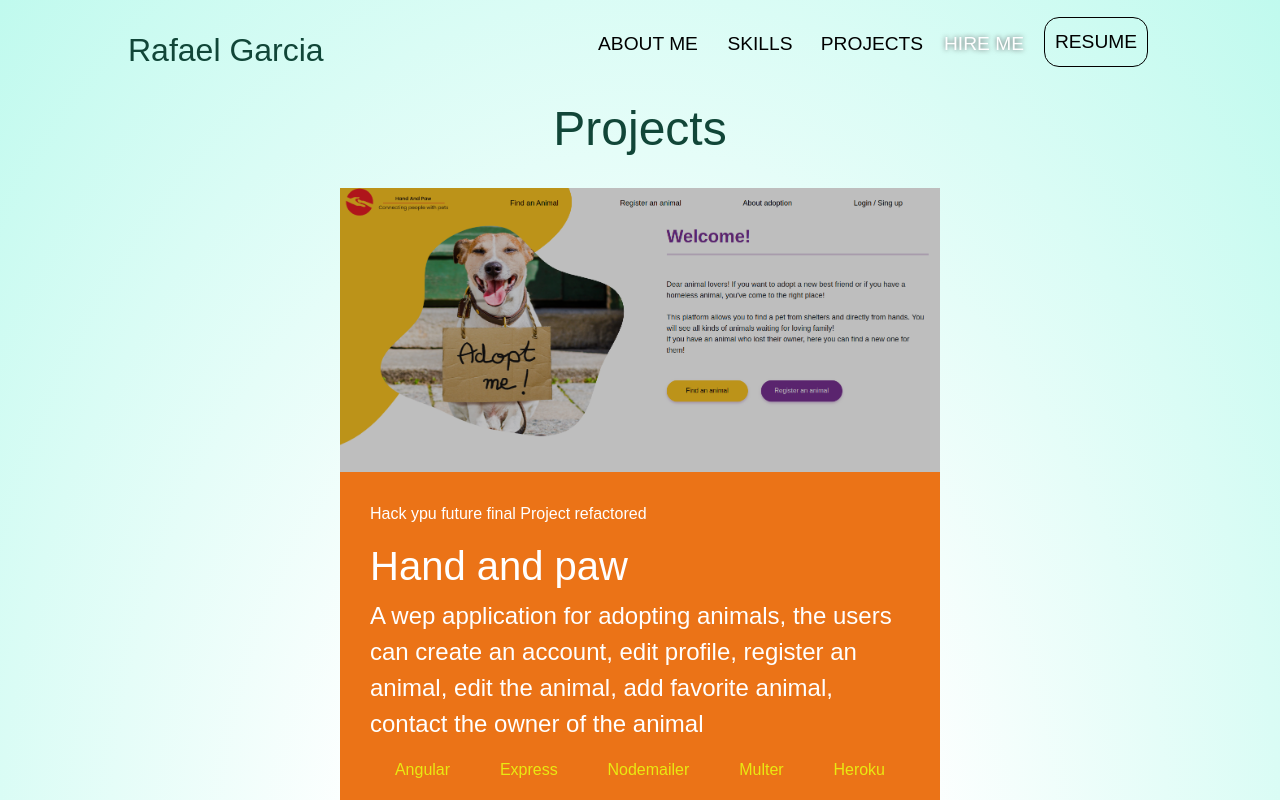
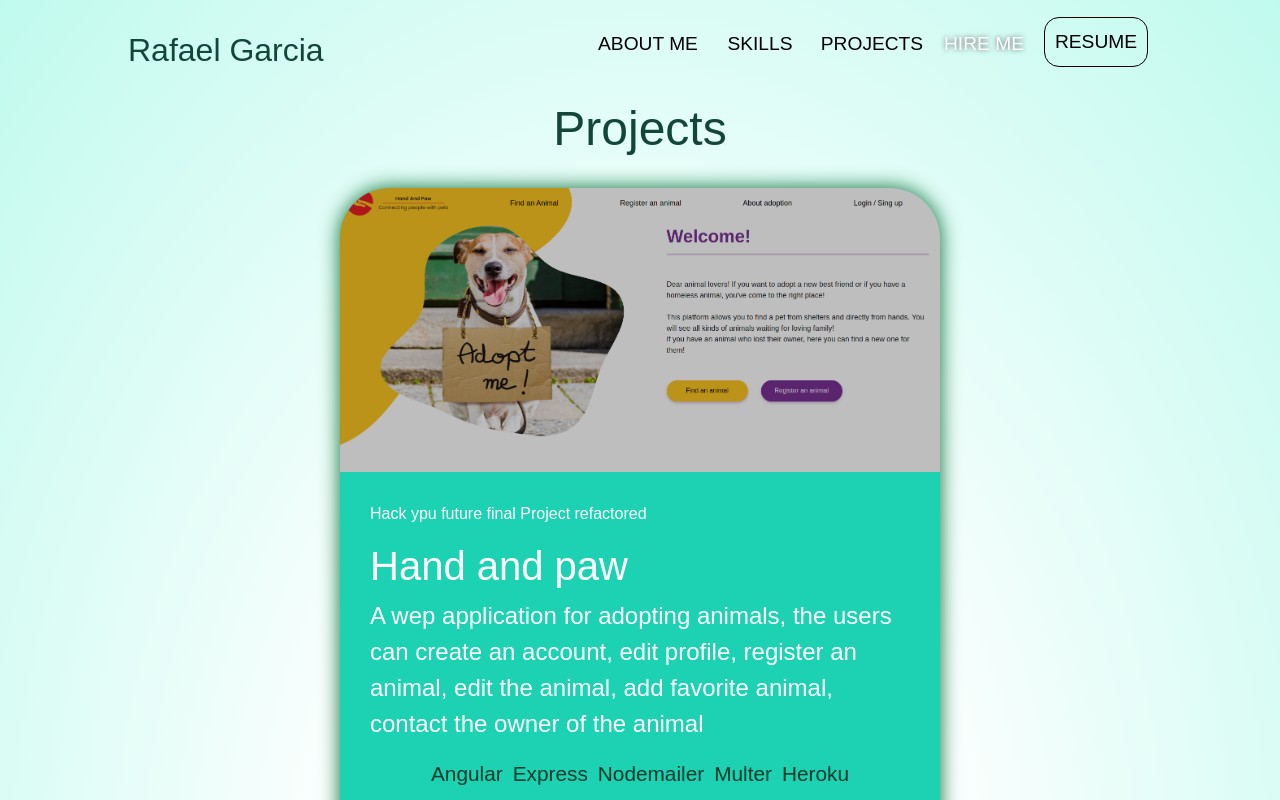
Before and after one commit to rago89/rago89.github.io, an Angular app: page /projects in a window 1280 px wide. Shown: the top 800 px of the page. Built offline with nearby package versions, Linux system fonts and the light colour scheme.

Commit message:
add borders shadow and change background color

```diff
--- a/src/app/components/shared/project-card/project-card.component.css
+++ b/src/app/components/shared/project-card/project-card.component.css
@@ -5,7 +5,9 @@
   justify-content: start;
   margin: 0px auto 50px auto;
   grid-template-columns: repeat(2, 1fr);
-  background-color: #eb7317;
+  background-color: #1dd1b3;
+  box-shadow: 0 0 20px #036d33;
+  border-radius: 50px;
 }
 
 .project-description {
@@ -18,14 +20,17 @@
 }
 .project-description ul {
   display: flex;
-  justify-content: space-around;
+  justify-content: center;
   padding: 0;
+  margin: 0 20px;
+  flex-wrap: wrap;
 }
 
 .project-description ul li {
   list-style: none;
-  color: rgb(233, 233, 18);
-  font-size: 1rem;
+  color: rgb(2, 59, 42);
+  font-size: 1.3rem;
+  padding: 0 5px;
 }
 
 .description {
@@ -38,6 +43,10 @@
   justify-content: center;
 }
 
+.icons-container a {
+  align-self: center;
+}
+
 .mini-img-project {
   width: 50px;
   margin: 25px;
@@ -45,6 +54,7 @@
 
 .project-picture img {
   width: 100%;
+  border-radius: 50px 50px 0 0;
 }
 
 .project-picture img:hover {
```
